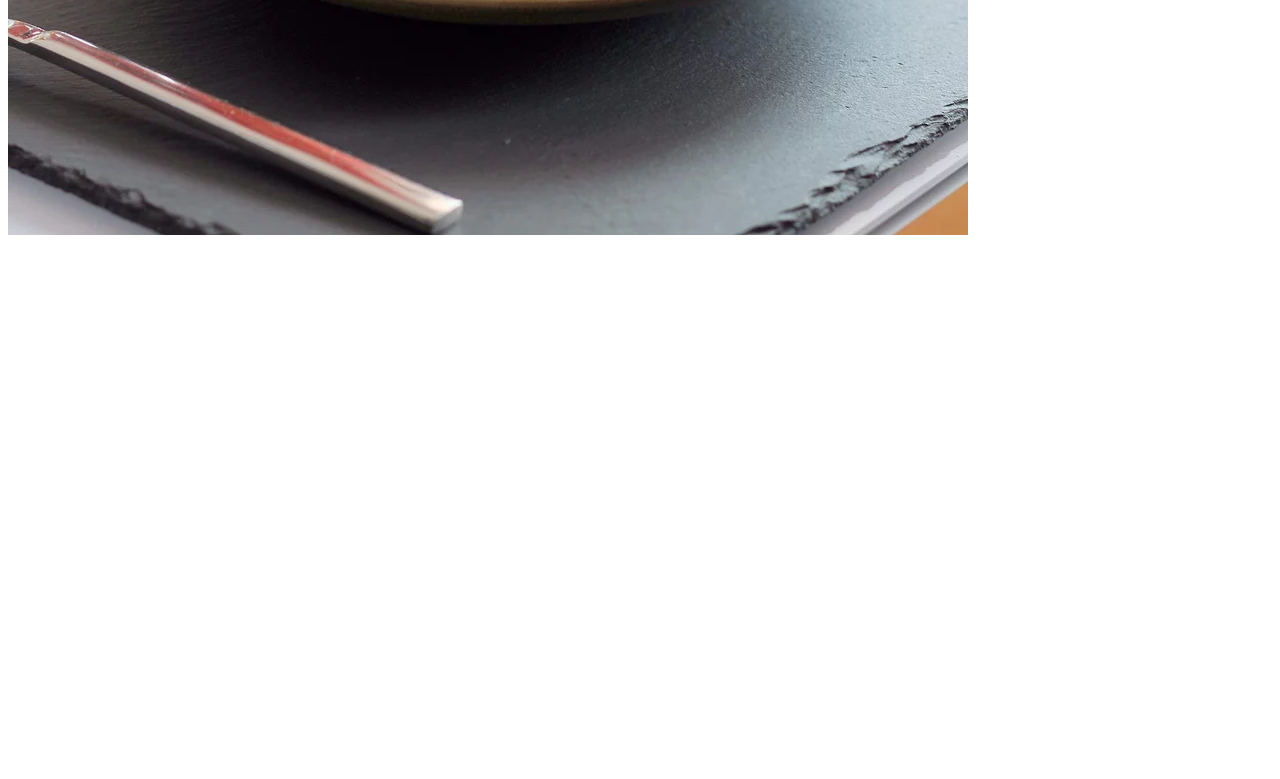
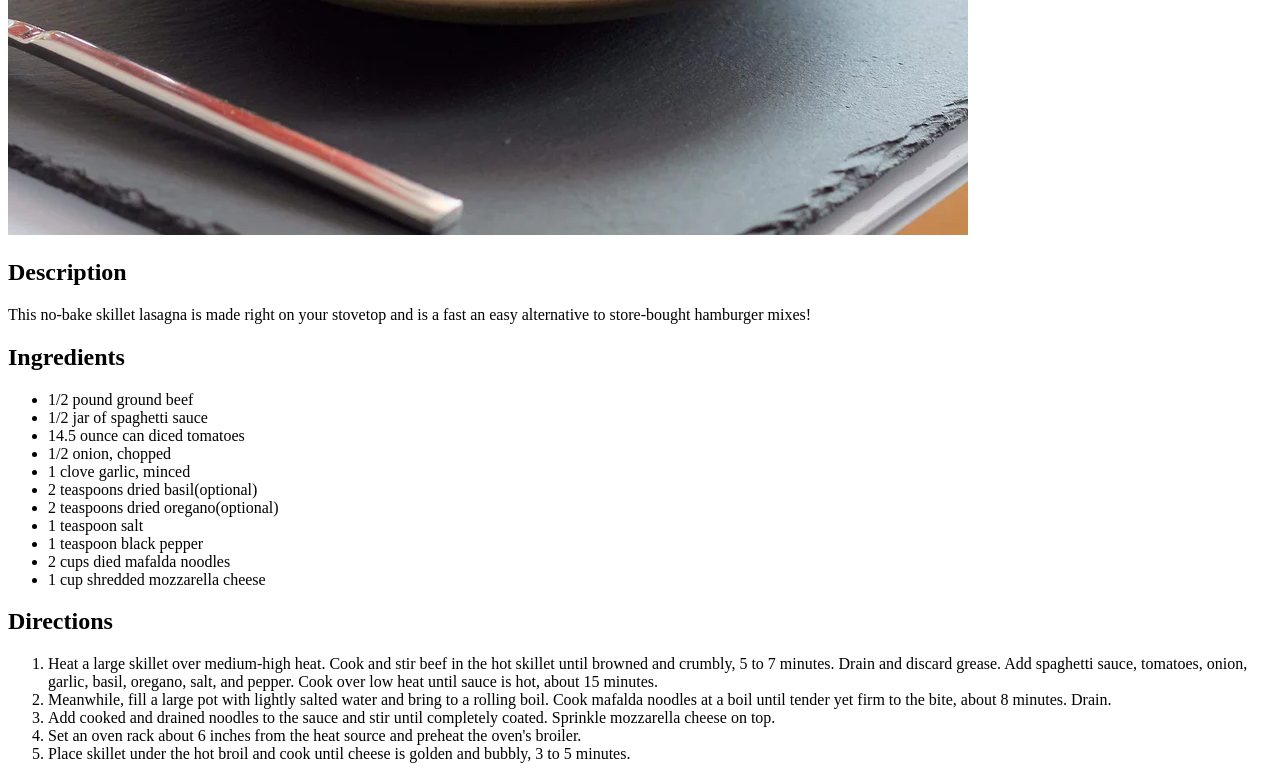
Before and after one commit to JustinTheDev/odin_recipes, a plain HTML site: page pages/lasagna.html in a window 1280 px wide. Shown: the part 805-1584 px from the top of the page. Before the commit the page ends 1052 px from the top, so only its background shows below. Drawn offline with Linux system fonts and the light colour scheme.

Commit message:
Finished the HTML page for the lasagna page

```diff
--- a/pages/lasagna.html
+++ b/pages/lasagna.html
@@ -7,5 +7,30 @@
     <body>
         <h1>Odin Lasagna Recipe</h1>
         <img src="../images/image.webp">
+        <h2>Description</h2>
+        <p>This no-bake skillet lasagna is made right on your stovetop and is a fast an easy alternative to store-bought hamburger mixes!</p>
+        <h2>Ingredients</h2>
+        <ul>
+            <li>1/2 pound ground beef</li>
+            <li>1/2 jar of spaghetti sauce</li>
+            <li>14.5 ounce can diced tomatoes</li>
+            <li>1/2 onion, chopped</li>
+            <li>1 clove garlic, minced</li>
+            <li>2 teaspoons dried basil(optional)</li>
+            <li>2 teaspoons dried oregano(optional)</li>
+            <li>1 teaspoon salt</li>
+            <li>1 teaspoon black pepper</li>
+            <li>2 cups died mafalda noodles</li>
+            <li>1 cup shredded mozzarella cheese</li>
+        </ul>
+        <h2>Directions</h2>
+        <ol>
+            <li>Heat a large skillet over medium-high heat. Cook and stir beef in the hot skillet until browned and crumbly, 5 to 7 minutes. Drain and discard grease. Add spaghetti sauce, tomatoes, onion, garlic, basil, oregano, salt, and pepper. Cook over low heat until sauce is hot, about 15 minutes.</li>
+            <li>Meanwhile, fill a large pot with lightly salted water and bring to a rolling boil. Cook mafalda noodles at a boil until tender yet firm to the bite, about 8 minutes. Drain.</li>
+            <li>Add cooked and drained noodles to the sauce and stir until completely coated. Sprinkle mozzarella cheese on top.</li>
+            <li>Set an oven rack about 6 inches from the heat source and preheat the oven's broiler.</li>
+            <li>Place skillet under the hot broil and cook until cheese is golden and bubbly, 3 to 5 minutes.</li>
+        </ol>
+
     </body>
 </html>
```
